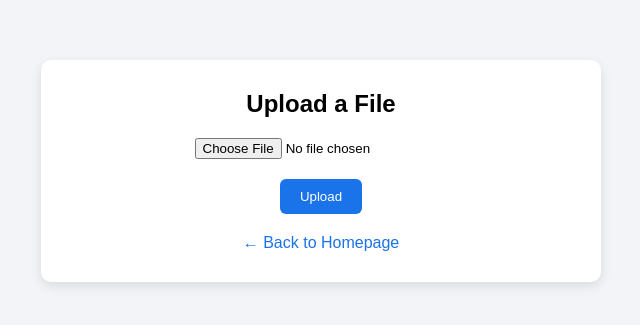
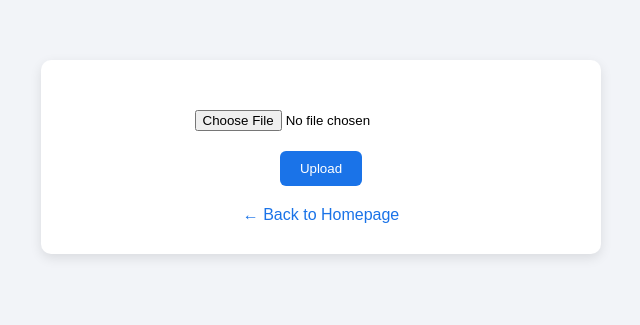
Before and after one commit to Srishtiary/CloudFile_Storage, a Flask app: template templates/dashboard.html in a window 1280 px wide. Shown: the part 77-402 px from the top of the page, without its empty margins (319-959 px from the left). Run offline with Flask 3, Linux system fonts and the light colour scheme; the template is opened without the code that fills it, so the values that code supplies are empty.

Commit message:
Update dashboard UI for post-upload interface

```diff
--- a/templates/dashboard.html
+++ b/templates/dashboard.html
@@ -77,7 +77,6 @@
   </header>
 
   <main class="upload-container">
-    <h2>Upload a File</h2>
 
     <!-- ✅ Add ID to the form for JavaScript -->
     <form id="uploadForm" enctype="multipart/form-data">
@@ -91,7 +90,6 @@
      <div id="successSection" style="display: none; text-align: center;">
       <h2>🎉 Upload Successful!</h2>
       <p>Your file has been securely uploaded to the cloud.</p>
-      <a href="index.html">← Back to Homepage</a>
     </div>
 
     <div class="back-link">
```
